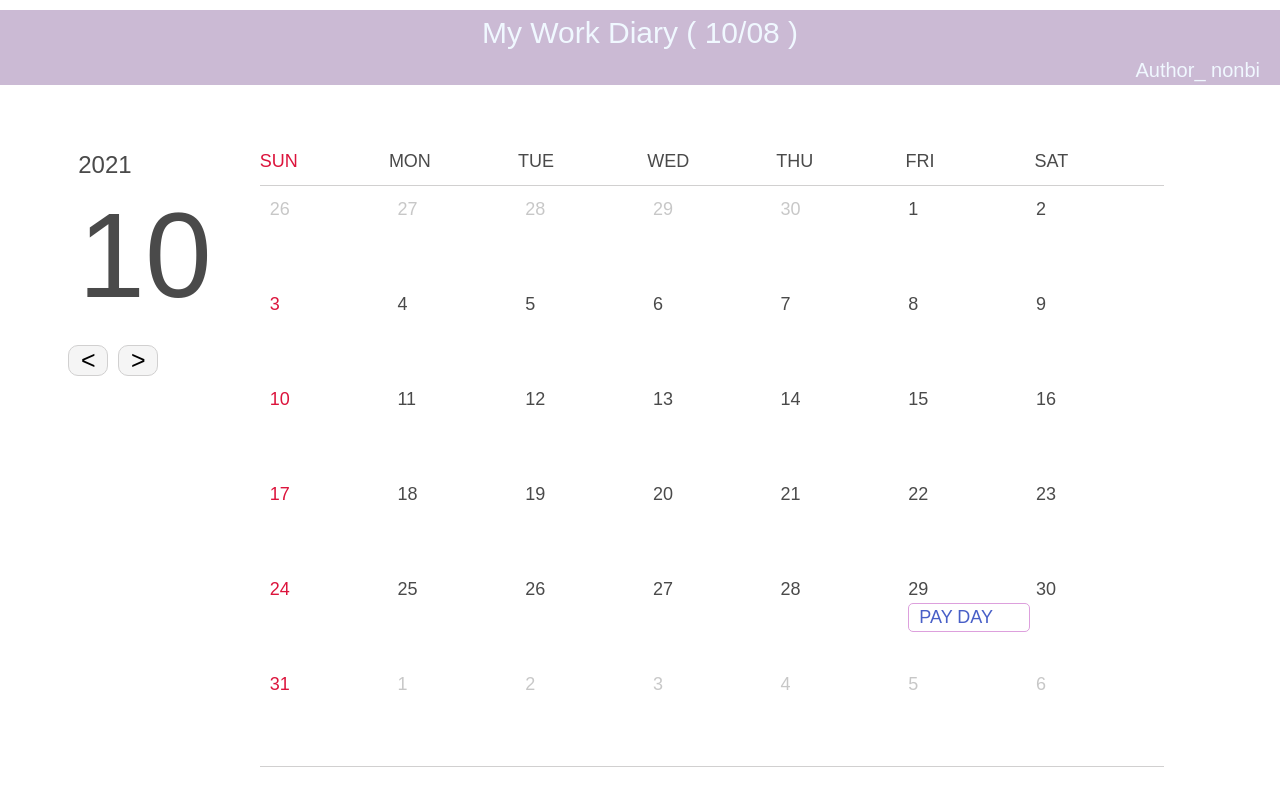
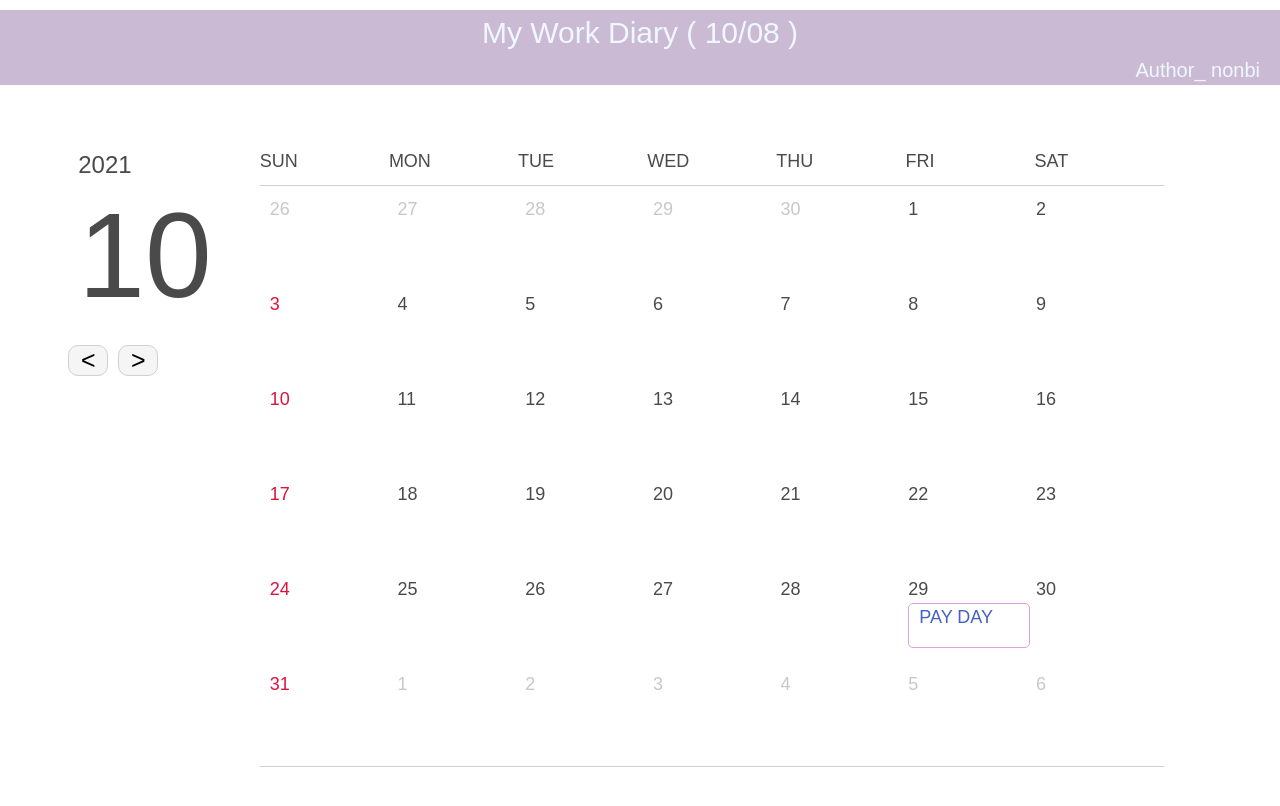
Before and after one commit to eunbinoh/vite_vue_ts, a Vue app: page /#/calendar in a window 1280 px wide. Shown: the top 806 px of the page. Built offline with nearby package versions, Linux system fonts and the light colour scheme; a web font is replaced by a local one.

Commit message:
modelValue apply, calcMonth refactoring, DateBox compo division

```diff
--- a/src/components/calendar/CalendarContent.vue
+++ b/src/components/calendar/CalendarContent.vue
@@ -6,14 +6,18 @@
             <div v-for="w in weeks" class="" :class="{'hDay':w==='SUN'}">{{ w }}</div>
         </div>
         <div class="content_grid days">
-            <div v-for="d in dates" class="dayBox" >
-              <div class="days_date" :class="{'oDay': !d.isCurrMonth, 'hDay': d.isHoliDay }">
-                {{ d.date }}
-                <div :class="{'days_todo': d.todo }">
-                  <router-link to="/todo" class="routerTodo"> {{ d.todo }} </router-link>
-                </div>
+
+          <DateBox v-for="d in dates" :d="d" class="dateBox"/>
+
+          <!-- <div v-for="d in dates" class="dateBox" >
+            <div class="days_date" :class="{'oDay': !d.isCurrMonth, 'hDay': d.isHoliDay }">
+              <div> {{ d.date }} </div>
+              <div :class="{'days_todo': d.todo }">
+                <router-link to="/todo" class="routerTodo"> {{ d.todo }} </router-link>
               </div>
             </div>
+          </div> -->
+
         </div>
       </div>
     </div>
@@ -21,27 +25,27 @@
 </template>
 
 <script setup lang="ts">
-import { onMounted, reactive, ref, watch } from 'vue';
+import { onMounted, reactive, watch } from 'vue';
+import DateBox from './DateBox.vue';
 
 const props = withDefaults(defineProps<{
-  year : number,
-  month : number,
+  yearMonth : {year : number, month : number}
 }>(), {})
 
-const year = ref(props.year);
-const month = ref(props.month);
+let year  = props.yearMonth.year;
+let month = props.yearMonth.month;
 const weeks = ['SUN', 'MON', 'TUE','WED','THU','FRI','SAT'];
 
 const dates = reactive<Dates[]>([])
 
 watch ( props,
-    (n) => {
-      year.value = n.year
-      month.value = n.month
+  (n) => {
+    year = n.yearMonth.year
+    month = n.yearMonth.month
 
-      initDate();
-      initCalendarData();
-    }
+    initCalcData();     // 당월 날짜 세팅을 위한 계산 초기화
+    initCalendarData(); // 당월 날짜 세팅 초기화
+  }
 )
 
 let monthFDay = 0;     // 당월 시작 요일
@@ -50,13 +54,13 @@ let preMonthLDate = 0; // 전월 마지막 날짜
 
 onMounted(initCalendarData)
 
-function initDate() {
+function initCalcData() {
   monthFDay = monthLDate = preMonthLDate = 0;
   dates.length = 0;  // Object.assign(dates, null)
 }
 
 function initCalendarData () {
-  [monthFDay,monthLDate,preMonthLDate] = getDate(year.value, month.value);   // 시작일, 시작요일, 말일 세팅
+  [monthFDay,monthLDate,preMonthLDate] = getDate(year, month);   // 시작일, 시작요일, 말일 세팅
     getDayOfMonths(monthFDay, monthLDate, preMonthLDate); // 당월 날짜 세팅
 }
 
@@ -92,13 +96,13 @@ function getDayOfMonths(monthFDay:number, monthLDate:number, preMonthLDate:numbe
       dates.push({
         date : d,
         todo : d === 29 ? 'PAY DAY' : '', // 가데이터
-        isHoliDay : new Date(year.value,month.value-1,d).getDay() === 0? true : false,
+        isHoliDay : new Date(year,month-1,d).getDay() === 0? true : false,
         isCurrMonth : true
       })
   }
 
   // 다음달 날짜 데이터 넣기
-  const lastDay = new Date(year.value,month.value-1,monthLDate).getDay();
+  const lastDay = new Date(year,month-1,monthLDate).getDay();
   if( lastDay === 6) return;
   // 말일이 토요일인 Full Week 빼고, 다음달 날짜 미리보기 세팅
 
@@ -135,39 +139,11 @@ function getDayOfMonths(monthFDay:number, monthLDate:number, preMonthLDate:numbe
     text-align: start;
     font-size: 18px;
     padding-left: 10px;
-    & .dayBox {
+    & .dateBox {
       height: 95px;
     }
-  }
-
-  .hDay {
-    color: crimson;
-  }
-  .oDay {
-    opacity: 30%;
   }
   .weekDays {
     text-align: center;
   }
-  .days_date {
-    padding-bottom: 50px;
-  }
-  .days_todo {
-    text-decoration: none;
-    width: 95%;
-    height: 100%;
-    padding-left: 10px;
-    border: 1px solid plum;
-    border-radius: 5px;
-    color: #9270a3;
-  }
-  .routerTodo:hover {
-    cursor: pointer;
-    font-weight: bold;
-    color: white;
-    background-color: #9c7bac85;
-    border-radius: 5px;
-    border: 1px solid #9c7bac85;
-  }
-
 </style>
--- a/src/components/calendar/CalendarNav.vue
+++ b/src/components/calendar/CalendarNav.vue
@@ -1,44 +1,50 @@
 <template>
   <div class="header_number">
-    <h1 class="header_year"> {{ year }} </h1>
-    <h1 class="header_month"> {{ month }} </h1>
+    <h1 class="header_year"> {{ modelValue.year }} </h1>
+    <h1 class="header_month"> {{ modelValue.month }} </h1>
   </div>
   <div class="header_btn">
-      <button id="preMonBtn" @click="moveToPre"> &lt; </button>
-      <button id="nextMonBtn" @click="moveToNext"> > </button>
+      <button id="preMonBtn" @click="moveYearMonth(-1)"> &lt; </button>
+      <button id="nextMonBtn" @click="moveYearMonth(1)"> > </button>
   </div>
 
 </template>
 
 <script setup lang="ts">
-import { ref } from 'vue';
+import { watchEffect } from 'vue';
 
-const props = withDefaults(defineProps<{
-    year : number,
-    month : number
-}>(), {})
+const props = defineProps<{
+  modelValue: {
+    year: number,
+    month: number
+  }
+}>()
 
-const year = ref(props.year)
-const month = ref(props.month)
+// const props = withDefaults(defineProps<{
+//   yearMonth : {year : number, month : number}
+// }>(), {})
+  // let year :number = props.yearMonth.year
+  // let month :number = props.yearMonth.month
 
-const emit = defineEmits(['moveToYm'])
+const emit = defineEmits<{
+  (e: 'update:modelValue', value: { year: number, month: number }): void
+}>()
 
-function moveToPre() {
-  --month.value
-  if (month.value < 1){
-    --year.value
-    month.value = 12
-  }
-  emit('moveToYm', year.value, month.value)
+watchEffect(() => {
+  emit('update:modelValue', props.modelValue)
+})
+
+/**
+ * 이전달 이동 / 다음달 이동
+ * @param clacNum +1 / -1
+ */
+function moveYearMonth(clacNum: number) {
+  let setNum = (props.modelValue.month === 12 && clacNum == 1)? -11 : (props.modelValue.month === 1 && clacNum == -1? 11 : clacNum )
+  if (Math.abs(setNum) === 11 ) props.modelValue.year += clacNum  // month 12++ || 1--  -> year +1 / -1
+
+  props.modelValue.month += setNum
 }
-function moveToNext() {
-  ++month.value
-  if (month.value > 12){
-    ++year.value
-    month.value = 1
-  }
-  emit('moveToYm', year.value, month.value)
-}
+
 
 </script>
 
--- /dev/null
+++ b/src/components/calendar/DateBox.vue
@@ -0,0 +1,45 @@
+<template>
+  <div class="days_date" :class="{'oDay': !d.isCurrMonth, 'hDay': d.isHoliDay }">
+    <div> {{ d.date }} </div>
+    <div :class="{'days_todo': d.todo }">
+      <router-link to="/todo" class="routerTodo"> {{ d.todo }} </router-link>
+    </div>
+  </div>
+</template>
+
+<script setup lang="ts">
+const props = defineProps<{
+  d : Dates
+}>()
+
+</script>
+
+<style scoped lang="scss">
+  .hDay {
+    color: crimson;
+  }
+  .oDay {
+    opacity: 30%;
+  }
+  .days_date {
+    padding-bottom: 50px;
+  }
+  .days_todo {
+    text-decoration: none;
+    width: 95%;
+    height: 100%;
+    padding-left: 10px;
+    border: 1px solid plum;
+    border-radius: 5px;
+    color: #9270a3;
+  }
+  .routerTodo:hover {
+    cursor: pointer;
+    font-weight: bold;
+    color: white;
+    background-color: #9c7bac85;
+    border-radius: 5px;
+    border: 1px solid #9c7bac85;
+  }
+
+</style>
--- a/src/components/calendar/MyCalendar.vue
+++ b/src/components/calendar/MyCalendar.vue
@@ -3,10 +3,10 @@
 <main>
     <div class="main_container">
         <div class="left_box_container">
-            <CalendarNav :year="yearMonth.year" :month="yearMonth.month" @moveToYm="moveToYearMonth"/>
+            <CalendarNav v-model="yearMonth" />
         </div>
         <div class="right_box_container">
-           <CalendarContent :year="yearMonth.year" :month="yearMonth.month" />
+           <CalendarContent :yearMonth="yearMonth" />
         </div>
     </div>
 </main>
@@ -17,7 +17,7 @@ import Header from '@/components/home/header.vue'
 import CalendarNav from './calendarNav.vue';
 import CalendarContent from './CalendarContent.vue';
 import { currentYr ,currentMonth} from './today';
-import { reactive, watch } from 'vue';
+import { reactive } from 'vue';
 
 // provide('month', yearMonth.month)
 
@@ -29,10 +29,6 @@ const yearMonth = reactive<{
     month : currentMonth
 })
 
-function moveToYearMonth(y:number, m:number) {
-    yearMonth.month = m
-    yearMonth.year = y
-}
 
 </script>
 
--- a/src/components/nonUse/memo.vue
+++ b/src/components/nonUse/memo.vue
@@ -89,6 +89,7 @@
       case "CH", "IN", "KI" -> 4;
       default -> 3;
 
+      StringUtils <-- 대체제
 *
 *
 * /
```
